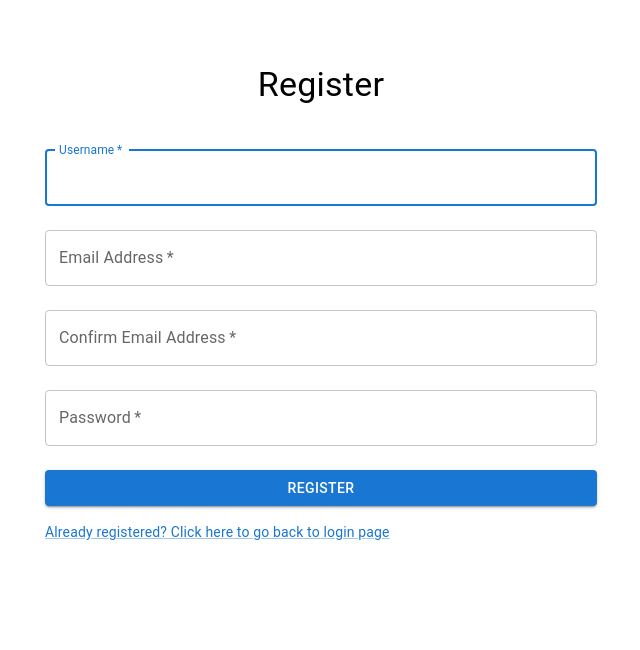
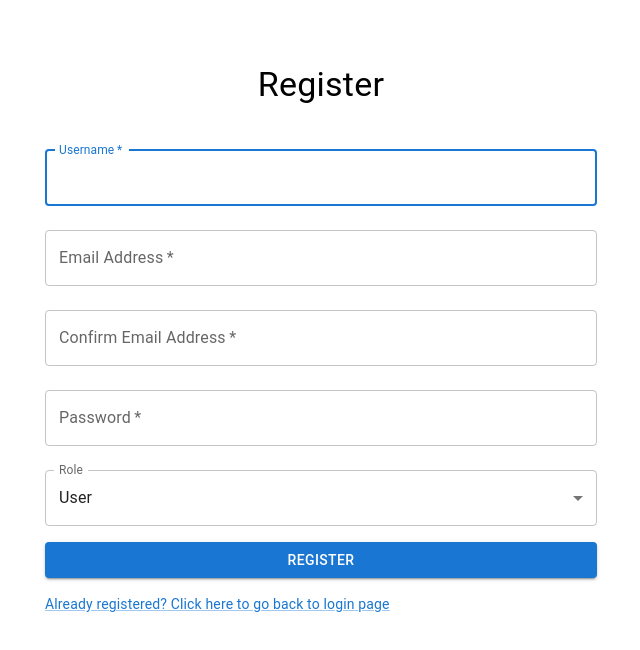
Before and after one commit to tbui1996/apartments_next, a Next.js app in the folder apartments_next/: page /register in a window 1280 px wide. Shown: the top 650 px of the page, without its empty margins (319-959 px from the left). Built offline with nearby package versions, Linux system fonts and the light colour scheme.

Commit message:
update register page to include realtor

```diff
--- a/apartments_next/src/pages/register.tsx
+++ b/apartments_next/src/pages/register.tsx
@@ -2,7 +2,7 @@
 
 import { useState } from 'react';
 import { useRouter } from 'next/router';
-import { Container, TextField, Typography, Button, Box, Link } from '@mui/material';
+import { Container, TextField, Typography, Button, Box, Link, FormControl, InputLabel, Select, MenuItem } from '@mui/material';
 import Layout from '@/components/Layout';
 
 const RegisterPage: React.FC = () => {
@@ -10,6 +10,7 @@ const RegisterPage: React.FC = () => {
   const [email, setEmail] = useState<string>('');
   const [confirmEmail, setConfirmEmail] = useState<string>('');
   const [password, setPassword] = useState<string>('');
+  const [role, setRole] = useState<string>('user'); // Default role is 'user'
   const router = useRouter();
 
   const handleRegister = async (e: React.FormEvent<HTMLFormElement>) => {
@@ -24,7 +25,7 @@ const RegisterPage: React.FC = () => {
     const response = await fetch('/api/auth/register', {
       method: 'POST',
       headers: { 'Content-Type': 'application/json' },
-      body: JSON.stringify({ username, email, password })
+      body: JSON.stringify({ username, email, password, role })
     });
 
     if (response.ok) {
@@ -93,6 +94,19 @@ const RegisterPage: React.FC = () => {
               value={password}
               onChange={(e) => setPassword(e.target.value)}
             />
+            <FormControl fullWidth variant="outlined" style={{ marginTop: '1rem' }}>
+              <InputLabel id="role-label">Role</InputLabel>
+              <Select
+                labelId="role-label"
+                id="role"
+                value={role}
+                onChange={(e) => setRole(e.target.value as string)}
+                label="Role"
+              >
+                <MenuItem value="user">User</MenuItem>
+                <MenuItem value="realtor">Realtor</MenuItem>
+              </Select>
+            </FormControl>
             <Button
               type="submit"
               fullWidth
```
